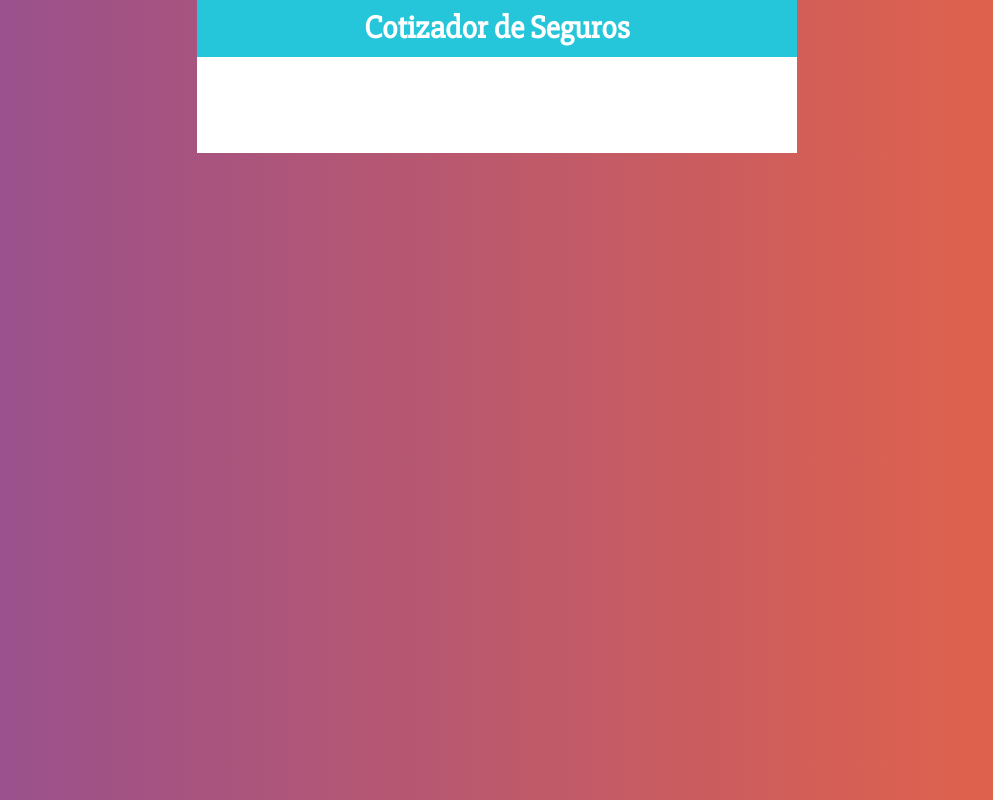
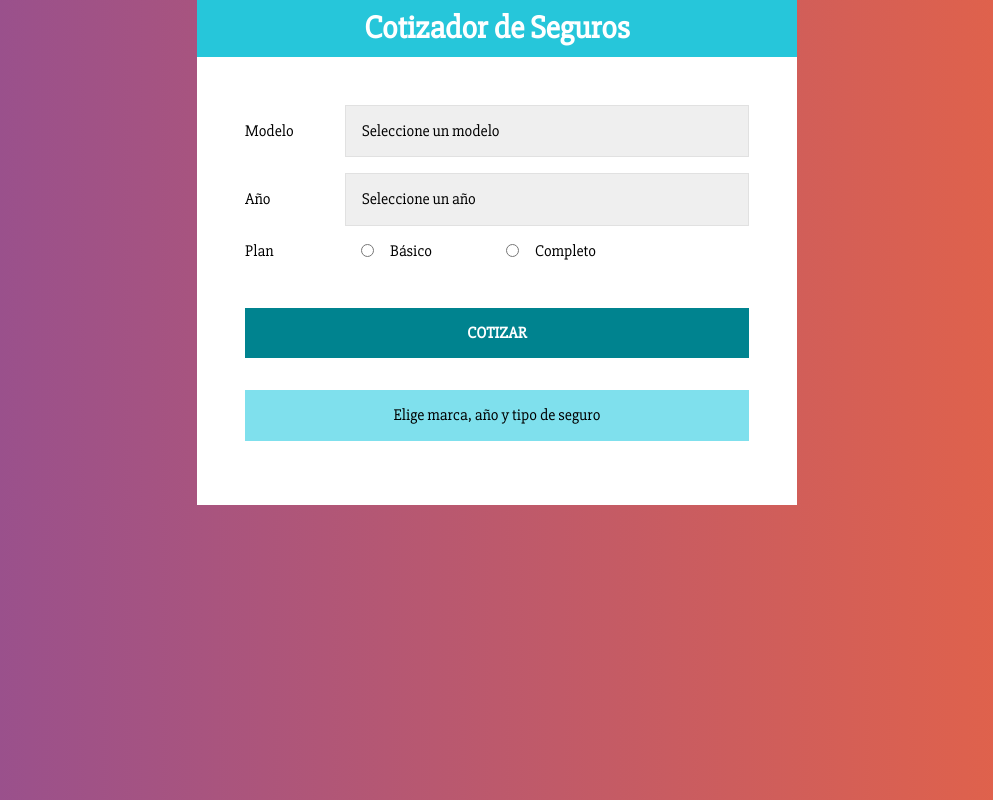
Before and after one commit to christiand0r/vehicle-quoter, a React (Vite) app: page / in a window 1280 px wide. Shown: the whole page, without its empty margins (143-1136 px from the left). Built offline with nearby package versions, Linux system fonts and the light colour scheme.

Commit message:
Estado inicial de Resumen de selecciones, paso de props a componentes hijos

```diff
--- a/src/App.jsx
+++ b/src/App.jsx
@@ -1,5 +1,9 @@
+import { useState } from 'react';
 import styled from '@emotion/styled';
+import Form from './components/Form';
 import Header from './components/Header';
+import Resume from './components/Resume';
+import Result from './components/Result';
 
 const Container = styled.div`
   max-width: 600px;
@@ -11,12 +15,30 @@ const FormContainer = styled.div`
   padding: 3rem;
 `;
 
+const initialResume = {
+  result: 0,
+  data: {
+    brand: '',
+    plan: '',
+    year: '',
+  },
+};
+
 function App() {
+  const [resume, setResume] = useState(initialResume);
+
+  //Extraemos data
+  const { result, data } = resume;
+
   return (
     <Container>
       <Header title='Cotizador de Seguros' />
 
-      <FormContainer></FormContainer>
+      <FormContainer>
+        <Form setResume={setResume}></Form>
+        <Resume data={data} />
+        <Result result={result} />
+      </FormContainer>
     </Container>
   );
 }
```
